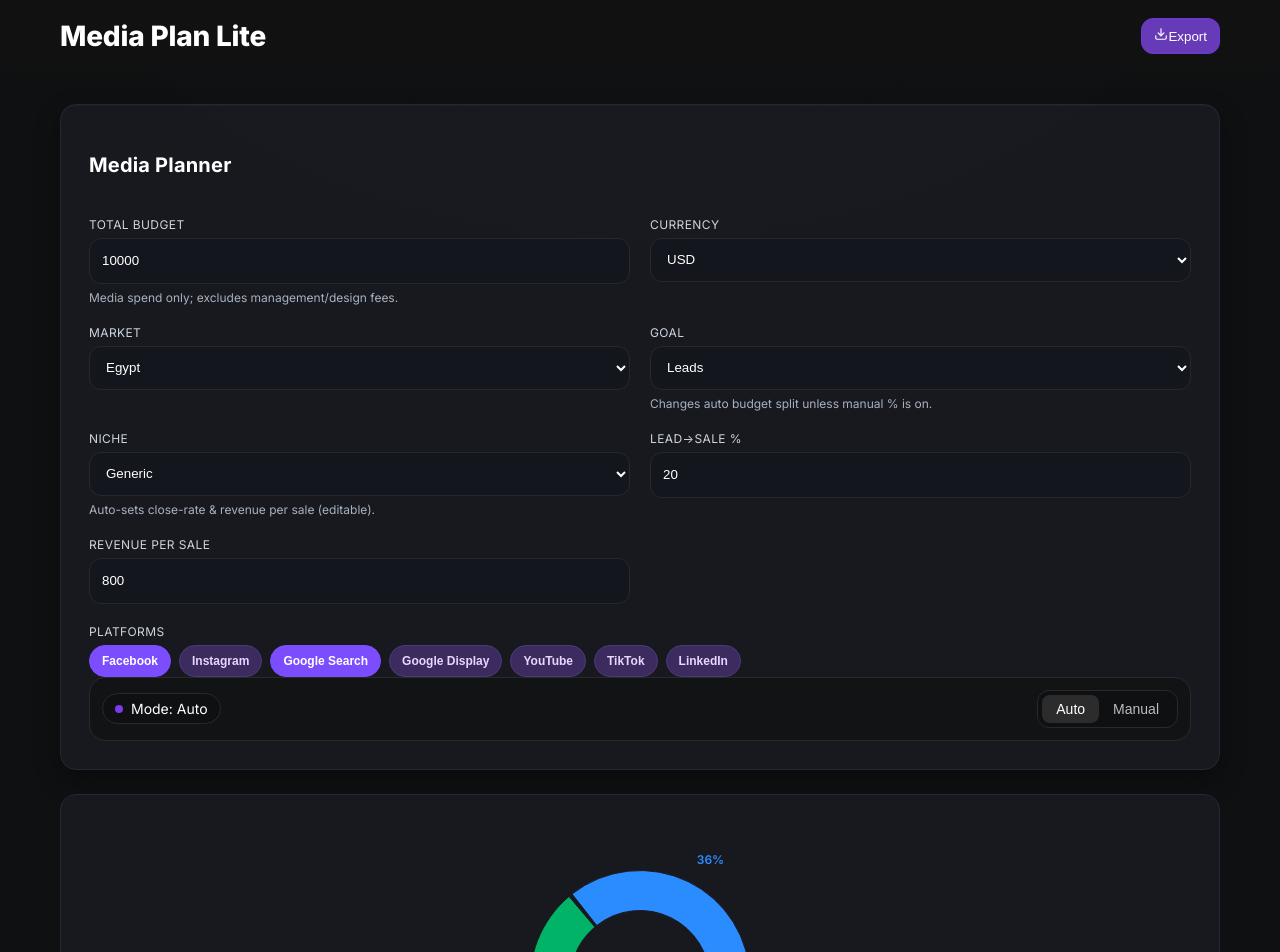
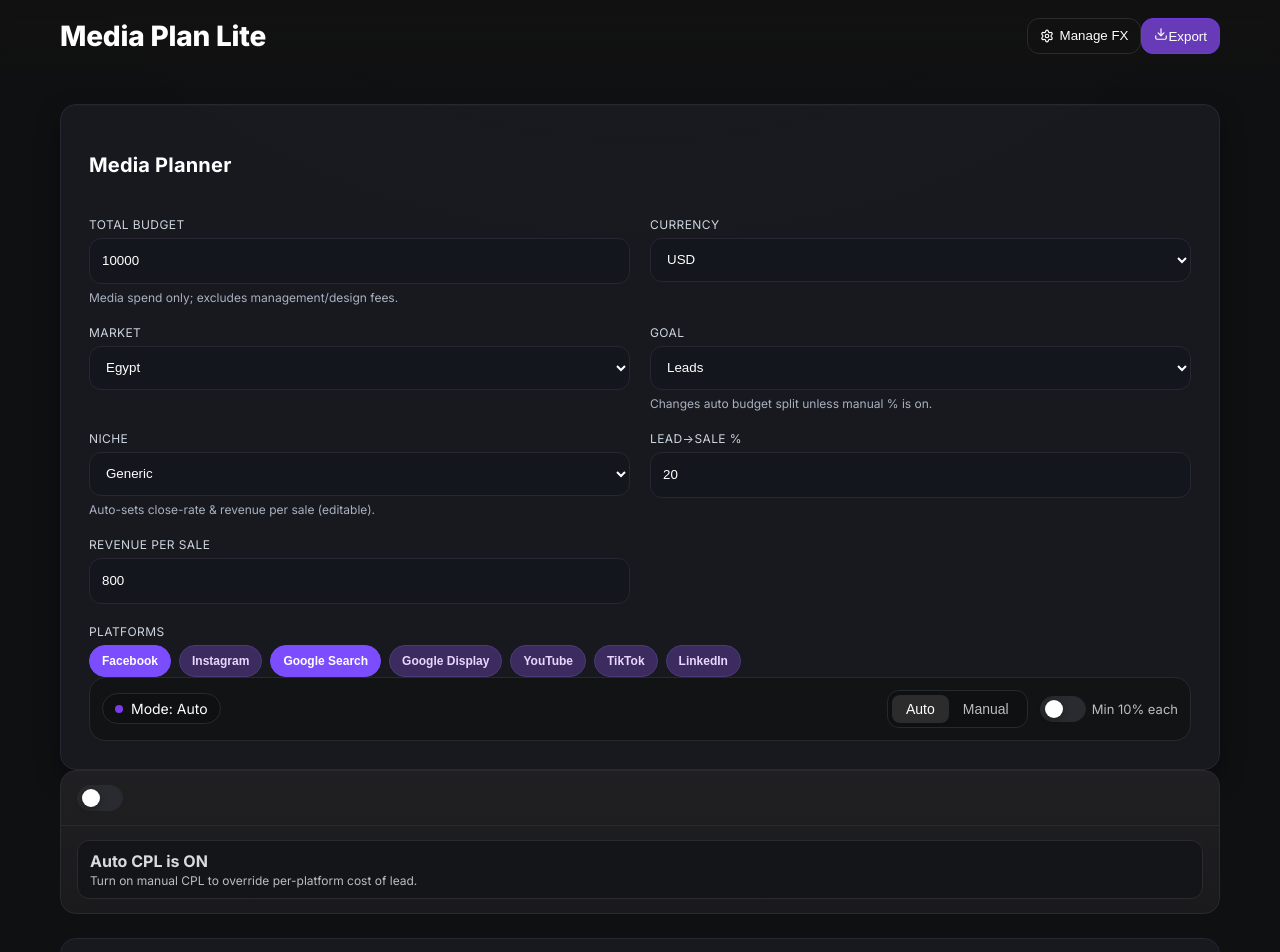
Before and after one commit to mhusse29/media-planner-lite, a React (Vite) app: page / in a window 1280 px wide. Shown: the top 952 px of the page. Built offline with nearby package versions, Linux system fonts and the light colour scheme.

Commit message:
Add CPL overrides and FX controls

```diff
--- a/src/App.tsx
+++ b/src/App.tsx
@@ -9,7 +9,7 @@ import { generateRecommendations } from './lib/recommendations';
 import type { ExportPayload } from './export';
 import type { AppState } from './lib/storage';
 import { saveState, loadState } from './lib/storage';
-import { Download } from 'lucide-react';
+import { Download, Settings } from 'lucide-react';
 import { PLATFORM_LABELS, formatNumber, formatCurrency } from './lib/utils';
 import { BudgetDonutPro, ImpressionsBarsPro } from './components/ChartsPro';
 import ResultsByPlatformCard from './components/ResultsByPlatformCard';
@@ -19,9 +19,15 @@ import RecommendationsCard from './components/RecommendationsCard';
 import { fmt } from './utils/format';
 import { deriveDisplayWeights } from './utils/split';
 import { AllocationCard } from './components/AllocationCard';
+import { CostOverridesCard } from './components/CostOverridesCard';
 import { FxManager } from './components/FxManager';
 import { hasRate } from './lib/fx';
 import MediaPlannerCard from './components/MediaPlannerCard';
+
+const ALL_PLATFORMS: Platform[] = ['FACEBOOK', 'INSTAGRAM', 'GOOGLE_SEARCH', 'GOOGLE_DISPLAY', 'YOUTUBE', 'TIKTOK', 'LINKEDIN'];
+const PLATFORM_NAME_MAP: Record<string, string> = Object.fromEntries(
+  ALL_PLATFORMS.map((platform) => [platform, PLATFORM_LABELS[platform] || platform])
+);
 
 const sanitizeFilename = (name: string) => {
   const cleaned = name.trim().replace(/[\\/:*?"<>|]/g, '-');
@@ -163,6 +169,15 @@ function App() {
 
   const totals = useMemo(() => calculateTotals(results), [results]);
   const recommendations = useMemo(() => generateRecommendations(results), [results]);
+  const platformNames = useMemo(() => {
+    const map: Record<string, string> = { ...PLATFORM_NAME_MAP };
+    selectedPlatforms.forEach((platform) => {
+      if (!map[platform]) {
+        map[platform] = PLATFORM_LABELS[platform] || platform;
+      }
+    });
+    return map;
+  }, [selectedPlatforms]);
 
   // Export CSV
   // Professional export menu
@@ -232,7 +247,6 @@ function App() {
     }
   };
 
-  const ALL_PLATFORMS: Platform[] = ['FACEBOOK', 'INSTAGRAM', 'GOOGLE_SEARCH', 'GOOGLE_DISPLAY', 'YOUTUBE', 'TIKTOK', 'LINKEDIN'];
   const fxOk = hasRate(currency as any);
 
   // Prepare data for charts and table
@@ -315,6 +329,15 @@ function App() {
           <div className="flex items-center justify-between">
             <h1 className="h1">Media Plan Lite</h1>
             <div className="flex items-center gap-2">
+              <button
+                onClick={() => setShowFx(true)}
+                className="btn"
+                style={{ display: 'inline-flex', alignItems: 'center', gap: 6 }}
+                title="Review or update exchange rates"
+              >
+                <Settings size={14} />
+                <span>Manage FX</span>
+              </button>
               <div style={{ position:'relative' }}>
                 <button
                   onClick={()=> setExportOpen(v=>!v)}
@@ -418,7 +441,7 @@ function App() {
           {/* Platform Allocation Card */}
           <AllocationCard
             selected={selectedPlatforms as unknown as string[]}
-            names={Object.fromEntries((['FACEBOOK','INSTAGRAM','GOOGLE_SEARCH','GOOGLE_DISPLAY','YOUTUBE','TIKTOK','LINKEDIN'] as const).map(p=>[p, PLATFORM_LABELS[p as Platform]])) as any}
+            names={platformNames}
             mode={mode}
             pctMap={selectedPlatforms.reduce((acc, p)=>{ acc[p]= Math.max(0, platformWeights[p]??0); return acc; }, {} as Record<string,number>)}
             setPctMap={(next)=>{
@@ -426,6 +449,15 @@ function App() {
               (Object.keys(next) as string[]).forEach(k=>{ updated[k as Platform] = Math.max(0, Number((next as any)[k])||0); });
               setPlatformWeights(updated);
             }}
+          />
+          <CostOverridesCard
+            selected={selectedPlatforms as unknown as string[]}
+            names={platformNames}
+            currency={currency}
+            manualCpl={manualCPL}
+            setManualCpl={setManualCPL}
+            cplMap={platformCPLs as unknown as Record<string, number>}
+            setCplMap={(next)=> setPlatformCPLs(next as Record<Platform, number>)}
           />
 
           {/* Charts Panel */}
--- a/src/components/MediaPlannerCard.tsx
+++ b/src/components/MediaPlannerCard.tsx
@@ -159,7 +159,9 @@ export default function MediaPlannerCard(p: Props){
       {/* Split Controls Row */}
       <SplitControlsRow
         mode={p.mode}
+        includeAll={p.includeAll}
         onChangeMode={p.onModeChange}
+        onIncludeAllChange={p.onIncludeAllChange}
       />
     </section>
   );
--- a/src/components/SplitControlsRow.tsx
+++ b/src/components/SplitControlsRow.tsx
@@ -2,7 +2,9 @@
 
 type Props = {
   mode: "auto" | "manual";
+  includeAll: boolean;
   onChangeMode: (m: "auto" | "manual") => void;
+  onIncludeAllChange: (value: boolean) => void;
 };
 
 const chip = {
@@ -13,8 +15,12 @@ const chip = {
 
 export default function SplitControlsRow({
   mode,
+  includeAll,
   onChangeMode,
+  onIncludeAllChange,
 }: Props) {
+  const toggleDisabled = mode !== "auto";
+
   return (
     <div style={{ ...chip.surface, borderRadius: 16, padding: 12 }} data-testid="split-controls-row">
       <div style={{ display: "flex", flexWrap: "wrap", alignItems: "center", gap: 8 }}>
@@ -40,7 +46,17 @@ export default function SplitControlsRow({
         {/* removed Platforms count pill */}
 
         {/* Segmented control */}
-        <div style={{ marginLeft: "auto", ...chip.inner, border: "1px solid #27292B", borderRadius: 12, padding: 4 }}>
+        <div
+          style={{
+            marginLeft: "auto",
+            display: "flex",
+            alignItems: "center",
+            gap: 12,
+            flexWrap: "wrap",
+            justifyContent: "flex-end",
+          }}
+        >
+          <div style={{ ...chip.inner, border: "1px solid #27292B", borderRadius: 12, padding: 4, display: "flex" }}>
             <button
               onClick={() => onChangeMode("auto")}
               style={{
@@ -72,6 +88,30 @@ export default function SplitControlsRow({
               Manual
             </button>
           </div>
+          <div style={{ display: "flex", alignItems: "center", gap: 6 }}>
+            <label
+              className="switch"
+              title="Give every selected platform at least 10% of the budget in auto mode"
+              aria-label="Give every selected platform at least 10% of the budget in auto mode"
+              style={{
+                opacity: toggleDisabled ? 0.4 : 1,
+                pointerEvents: toggleDisabled ? "none" : "auto",
+                cursor: toggleDisabled ? "not-allowed" : "pointer",
+              }}
+            >
+              <input
+                type="checkbox"
+                checked={includeAll}
+                onChange={(e) => onIncludeAllChange(e.target.checked)}
+                disabled={toggleDisabled}
+              />
+              <span className="slider" />
+            </label>
+            <span style={{ fontSize: 13, color: "#BDBDBD" }}>
+              Min 10% each{toggleDisabled ? ' (auto only)' : ''}
+            </span>
+          </div>
+        </div>
       </div>
     </div>
   );
```
Lines whose indentation alone changed are shown as unchanged.
